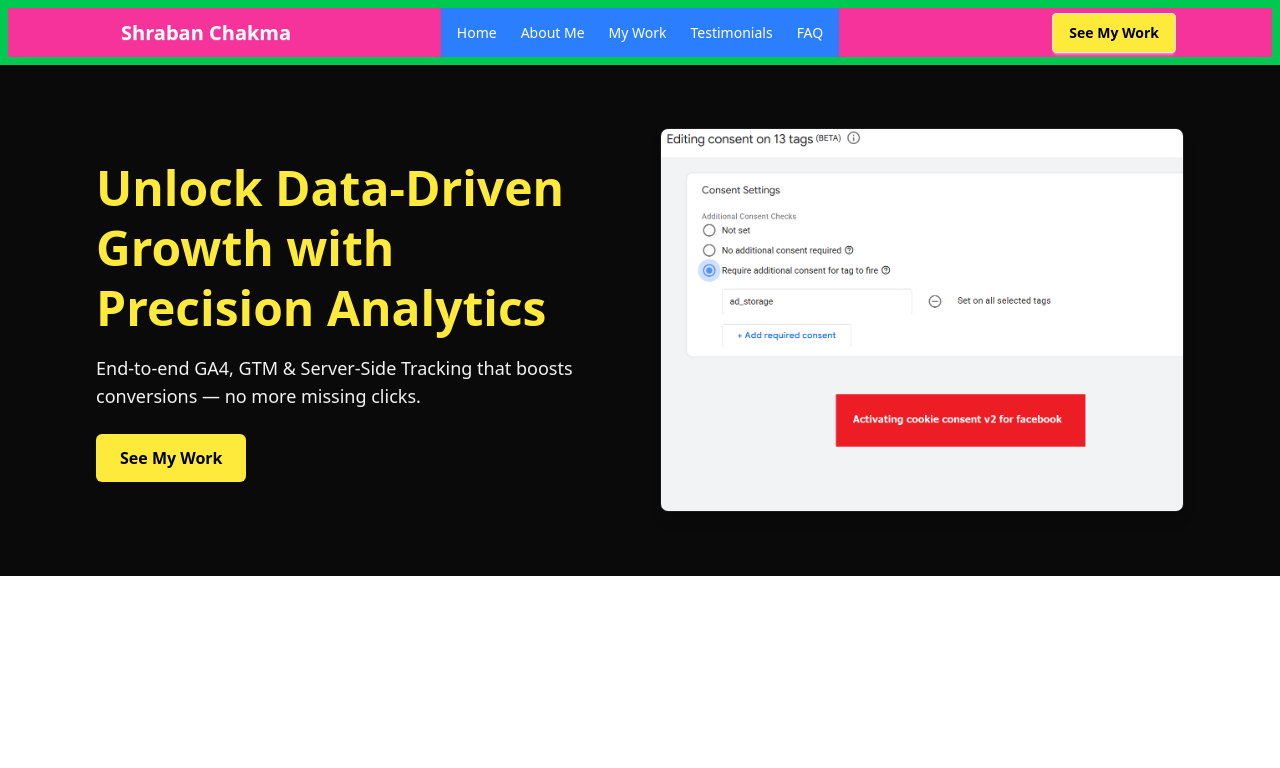
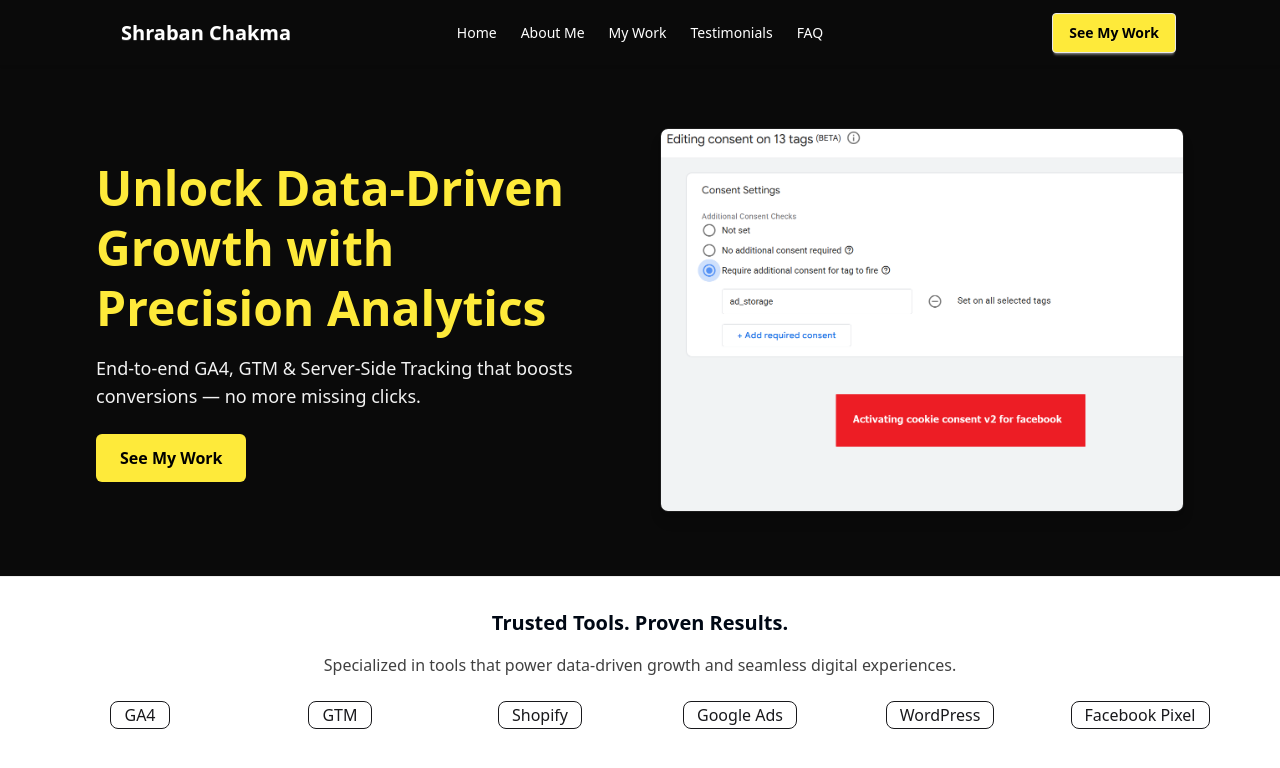
Before and after one commit to shrabanchakma/portfolio, a React (Vite) app: page / in a window 1280 px wide. Shown: the top 768 px of the page. Built offline with nearby package versions, Linux system fonts and the light colour scheme.

Commit message:
added credibility section

```diff
--- a/src/Components/Pages/Home/Home.jsx
+++ b/src/Components/Pages/Home/Home.jsx
@@ -1,6 +1,7 @@
 import React from "react";
 import HeroSection from "./Herosection";
 import NavBar from "./Navbar";
+import { TrustAndCredibilityBar } from "./TrustAndCredibilityBar";
 
 const Home = () => {
   return (
@@ -8,6 +9,7 @@ const Home = () => {
       <NavBar />
       <div className="pt-16">
         <HeroSection />
+        <TrustAndCredibilityBar />
       </div>
     </div>
   );
--- a/src/Components/Pages/Home/NavBar.jsx
+++ b/src/Components/Pages/Home/NavBar.jsx
@@ -2,8 +2,8 @@
 import React from "react";
 
 const NavBar = () => (
-  <nav className="navbar bg-green-500 text-white w-full fixed z-50 shadow-sm ">
-    <div className="container mx-auto px-4 lg:px-24 bg-pink-500 flex justify-between items-center">
+  <nav className="navbar  bg-[#0A0A0A] text-white w-full fixed z-50 shadow-sm ">
+    <div className="container mx-auto px-4 lg:px-24 flex justify-between items-center">
       <div className="navbar-start">
         <div className="dropdown">
           <div tabIndex={0} role="button" className="btn btn-ghost md:hidden">
@@ -56,7 +56,7 @@ const NavBar = () => (
           Shraban Chakma
         </a>
       </div>
-      <div className="navbar-center hidden md:flex bg-blue-500">
+      <div className="navbar-center hidden md:flex ">
         <ul className="menu menu-horizontal px-1">
           <li>
             <a href="#home">Home</a>
--- /dev/null
+++ b/src/Components/Pages/Home/TrustAndCredibilityBar.jsx
@@ -0,0 +1,23 @@
+import React from "react";
+
+export const TrustAndCredibilityBar = () => {
+  return (
+    <section className="bg-base-100 py-8 px-4 md:px-12 text-center border-t border-base-300">
+      <h2 className="text-xl font-semibold mb-4 text-[#000814]">
+        Trusted Tools. Proven Results.
+      </h2>
+      <p className="text-sm md:text-base mb-6 text-black/75">
+        Specialized in tools that power data-driven growth and seamless digital
+        experiences.
+      </p>
+      <div className="grid grid-cols-2 sm:grid-cols-3 md:grid-cols-6 gap-4 justify-items-center">
+        <div className="badge badge-outline badge-lg">GA4</div>
+        <div className="badge badge-outline badge-lg">GTM</div>
+        <div className="badge badge-outline badge-lg">Shopify</div>
+        <div className="badge badge-outline badge-lg">Google Ads</div>
+        <div className="badge badge-outline badge-lg">WordPress</div>
+        <div className="badge badge-outline badge-lg">Facebook Pixel</div>
+      </div>
+    </section>
+  );
+};
```
